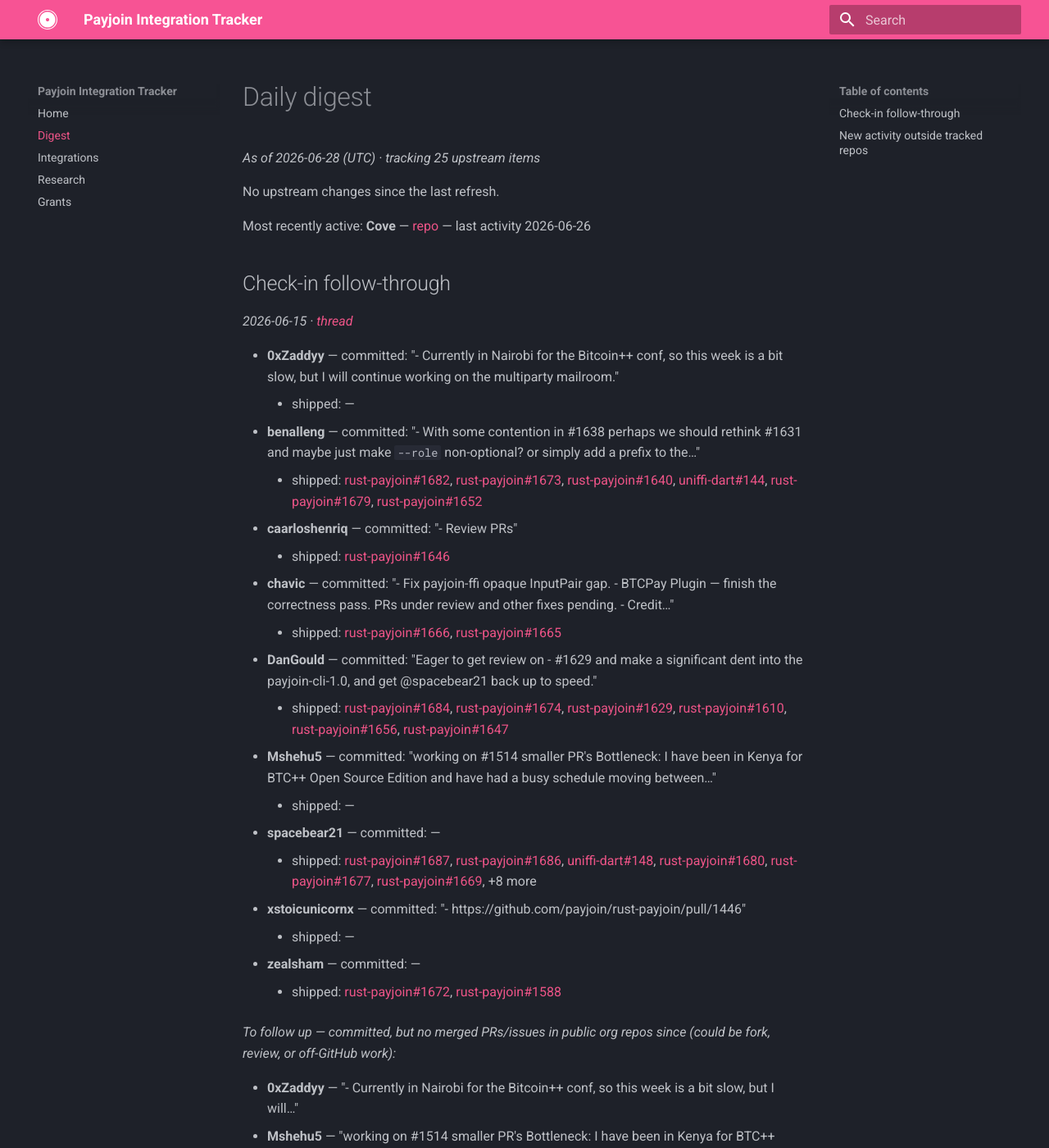
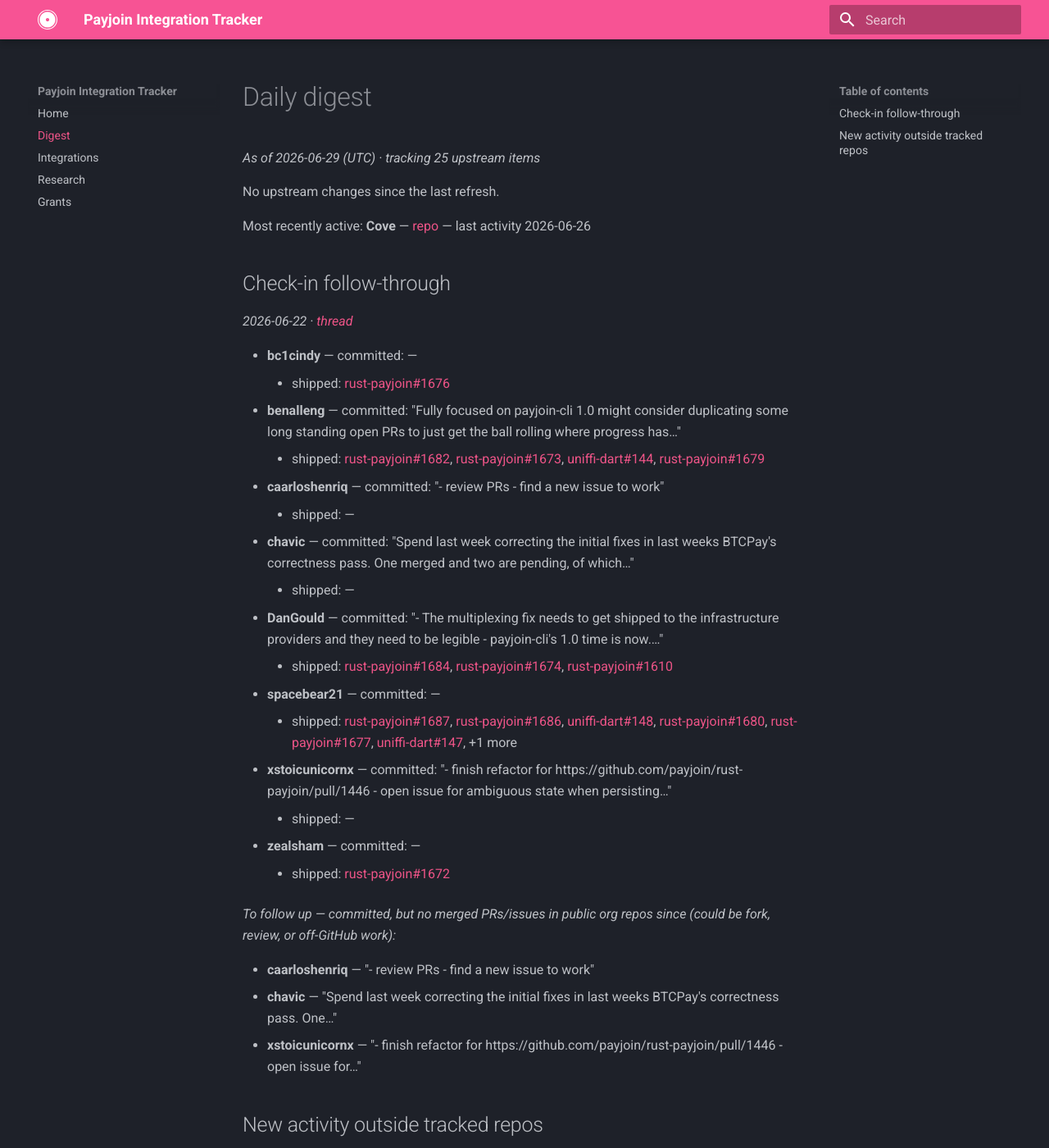
Before and after one commit to payjoin/payjoin.org, an MkDocs documentation site: the page built from docs/digest.md, in a window 1280 px wide and 1400 px high. Shown: the whole window at 82% size. Built offline with MkDocs 1.6.1 and Material for MkDocs 9.7.7, drawn with Linux system fonts in a browser that asks for light colours; some of the changed text lies outside the part shown.

Commit message:
chore: refresh tracker auto-state + digest

```diff
--- a/docs/digest.md
+++ b/docs/digest.md
@@ -1,6 +1,6 @@
 # Daily digest
 
-_As of 2026-06-28 (UTC) · tracking 25 upstream items_
+_As of 2026-06-29 (UTC) · tracking 25 upstream items_
 
 No upstream changes since the last refresh.
 
@@ -8,40 +8,39 @@ Most recently active: **Cove** — [repo](https://github.com/bitcoinppl/cove)
 
 ## Check-in follow-through
 
-_2026-06-15 · [thread](https://github.com/orgs/payjoin/discussions/1644)_
+_2026-06-22 · [thread](https://github.com/orgs/payjoin/discussions/1668)_
 
-- **0xZaddyy** — committed: "- Currently in Nairobi for the Bitcoin++ conf, so this week is a bit slow, but I will continue working on the multiparty mailroom."
+- **bc1cindy** — committed: —
+    - shipped: [rust-payjoin#1676](https://github.com/payjoin/rust-payjoin/issues/1676)
+- **benalleng** — committed: "Fully focused on payjoin-cli 1.0 might consider duplicating some long standing open PRs to just get the ball rolling where progress has…"
+    - shipped: [rust-payjoin#1682](https://github.com/payjoin/rust-payjoin/pull/1682), [rust-payjoin#1673](https://github.com/payjoin/rust-payjoin/pull/1673), [uniffi-dart#144](https://github.com/Uniffi-Dart/uniffi-dart/pull/144), [rust-payjoin#1679](https://github.com/payjoin/rust-payjoin/issues/1679)
+- **caarloshenriq** — committed: "- review PRs - find a new issue to work"
     - shipped: —
-- **benalleng** — committed: "- With some contention in #1638 perhaps we should rethink #1631 and maybe just make `--role` non-optional? or simply add a prefix to the…"
-    - shipped: [rust-payjoin#1682](https://github.com/payjoin/rust-payjoin/pull/1682), [rust-payjoin#1673](https://github.com/payjoin/rust-payjoin/pull/1673), [rust-payjoin#1640](https://github.com/payjoin/rust-payjoin/pull/1640), [uniffi-dart#144](https://github.com/Uniffi-Dart/uniffi-dart/pull/144), [rust-payjoin#1679](https://github.com/payjoin/rust-payjoin/issues/1679), [rust-payjoin#1652](https://github.com/payjoin/rust-payjoin/issues/1652)
-- **caarloshenriq** — committed: "- Review PRs"
-    - shipped: [rust-payjoin#1646](https://github.com/payjoin/rust-payjoin/pull/1646)
-- **chavic** — committed: "- Fix payjoin-ffi opaque InputPair gap. - BTCPay Plugin — finish the correctness pass. PRs under review and other fixes pending. - Credit…"
-    - shipped: [rust-payjoin#1666](https://github.com/payjoin/rust-payjoin/pull/1666), [rust-payjoin#1665](https://github.com/payjoin/rust-payjoin/pull/1665)
-- **DanGould** — committed: "Eager to get review on - #1629 and make a significant dent into the payjoin-cli-1.0, and get @spacebear21 back up to speed."
-    - shipped: [rust-payjoin#1684](https://github.com/payjoin/rust-payjoin/pull/1684), [rust-payjoin#1674](https://github.com/payjoin/rust-payjoin/pull/1674), [rust-payjoin#1629](https://github.com/payjoin/rust-payjoin/pull/1629), [rust-payjoin#1610](https://github.com/payjoin/rust-payjoin/pull/1610), [rust-payjoin#1656](https://github.com/payjoin/rust-payjoin/issues/1656), [rust-payjoin#1647](https://github.com/payjoin/rust-payjoin/issues/1647)
-- **Mshehu5** — committed: "working on #1514 smaller PR's Bottleneck: I have been in Kenya for BTC++ Open Source Edition and have had a busy schedule moving between…"
+- **chavic** — committed: "Spend last week correcting the initial fixes in last weeks BTCPay's correctness pass. One merged and two are pending, of which…"
     - shipped: —
+- **DanGould** — committed: "- The multiplexing fix needs to get shipped to the infrastructure providers and they need to be legible - payjoin-cli's 1.0 time is now.…"
+    - shipped: [rust-payjoin#1684](https://github.com/payjoin/rust-payjoin/pull/1684), [rust-payjoin#1674](https://github.com/payjoin/rust-payjoin/pull/1674), [rust-payjoin#1610](https://github.com/payjoin/rust-payjoin/pull/1610)
 - **spacebear21** — committed: —
-    - shipped: [rust-payjoin#1687](https://github.com/payjoin/rust-payjoin/pull/1687), [rust-payjoin#1686](https://github.com/payjoin/rust-payjoin/pull/1686), [uniffi-dart#148](https://github.com/Uniffi-Dart/uniffi-dart/pull/148), [rust-payjoin#1680](https://github.com/payjoin/rust-payjoin/pull/1680), [rust-payjoin#1677](https://github.com/payjoin/rust-payjoin/pull/1677), [rust-payjoin#1669](https://github.com/payjoin/rust-payjoin/pull/1669), +8 more
-- **xstoicunicornx** — committed: "- https://github.com/payjoin/rust-payjoin/pull/1446"
+    - shipped: [rust-payjoin#1687](https://github.com/payjoin/rust-payjoin/pull/1687), [rust-payjoin#1686](https://github.com/payjoin/rust-payjoin/pull/1686), [uniffi-dart#148](https://github.com/Uniffi-Dart/uniffi-dart/pull/148), [rust-payjoin#1680](https://github.com/payjoin/rust-payjoin/pull/1680), [rust-payjoin#1677](https://github.com/payjoin/rust-payjoin/pull/1677), [uniffi-dart#147](https://github.com/Uniffi-Dart/uniffi-dart/issues/147), +1 more
+- **xstoicunicornx** — committed: "- finish refactor for https://github.com/payjoin/rust-payjoin/pull/1446 - open issue for ambiguous state when persisting…"
     - shipped: —
 - **zealsham** — committed: —
-    - shipped: [rust-payjoin#1672](https://github.com/payjoin/rust-payjoin/pull/1672), [rust-payjoin#1588](https://github.com/payjoin/rust-payjoin/pull/1588)
+    - shipped: [rust-payjoin#1672](https://github.com/payjoin/rust-payjoin/pull/1672)
 
 _To follow up — committed, but no merged PRs/issues in public org repos since (could be fork, review, or off-GitHub work):_
 
-- **0xZaddyy** — "- Currently in Nairobi for the Bitcoin++ conf, so this week is a bit slow, but I will…"
-- **Mshehu5** — "working on #1514 smaller PR's Bottleneck: I have been in Kenya for BTC++ Open Source…"
-- **xstoicunicornx** — "- https://github.com/payjoin/rust-payjoin/pull/1446"
+- **caarloshenriq** — "- review PRs - find a new issue to work"
+- **chavic** — "Spend last week correcting the initial fixes in last weeks BTCPay's correctness pass. One…"
+- **xstoicunicornx** — "- finish refactor for https://github.com/payjoin/rust-payjoin/pull/1446 - open issue for…"
 
 ## New activity outside tracked repos
 
 _payjoin issues/PRs in repos we don't watch yet — triage in `data/candidates.yaml`._
 
+- [bitcoin-dot-org/Bitcoin.org](https://github.com/bitcoin-dot-org/Bitcoin.org/issues/4832) · issue · ⭐1764 · 2026-06-28 — Protect your privacy: modernizing dated sections, seeking direction on scope
+- [BlueWallet/BlueWallet](https://github.com/BlueWallet/BlueWallet/issues/3659) · issue · ⭐3228 · 2026-06-28 — Dependency Dashboard
+- [bitcoindevkit/bdk_wallet](https://github.com/bitcoindevkit/bdk_wallet/pull/297) · pr · ⭐52 · 2026-06-28 — Implement `create_psbt` for Wallet
 - [SatoshiPortal/bullbitcoin-mobile](https://github.com/SatoshiPortal/bullbitcoin-mobile/pull/2293) · pr · ⭐184 · 2026-06-27 — refactor(errors): establish user-facing error sanitization pattern (#1895)
-- [bitcoindevkit/bdk_wallet](https://github.com/bitcoindevkit/bdk_wallet/pull/297) · pr · ⭐51 · 2026-06-27 — Implement `create_psbt` for Wallet
-- [BlueWallet/BlueWallet](https://github.com/BlueWallet/BlueWallet/issues/3659) · issue · ⭐3228 · 2026-06-27 — Dependency Dashboard
 - [BoltzExchange/boltz-backend](https://github.com/BoltzExchange/boltz-backend/pull/1430) · pr · ⭐180 · 2026-06-26 — Payjoin integration
 - [SatoshiPortal/bullbitcoin-mobile](https://github.com/SatoshiPortal/bullbitcoin-mobile/pull/2041) · pr · ⭐184 · 2026-06-26 — Upgrade payjoin
 - [RGB-WG/rgb-core](https://github.com/RGB-WG/rgb-core/pull/288) · pr · ⭐222 · 2026-06-26 — Refactoring v0.11 into v0.11.1 in style of v0.12 simplifications
@@ -50,5 +49,4 @@ _payjoin issues/PRs in repos we don't watch yet — triage in `data/candidates.y
 - [alpenlabs/bitcoind-async-client](https://github.com/alpenlabs/bitcoind-async-client/issues/125) · issue · ⭐23 · 2026-06-25 — Add Wallet::send (Bitcoin Core's send RPC)
 - [SatoshiPortal/bullbitcoin-mobile](https://github.com/SatoshiPortal/bullbitcoin-mobile/pull/2326) · pr · ⭐184 · 2026-06-25 — refactor txn details screen
 - [FabricLabs/hub.fabric.pub](https://github.com/FabricLabs/hub.fabric.pub/pull/14) · pr · ⭐2 · 2026-06-25 — RC1 & Sensemaker
-- [Horus-Org/payjoin-react-native](https://github.com/Horus-Org/payjoin-react-native/issues/2) · issue · ⭐3 · 2026-06-25 — Dependency Dashboard
-- _+35 more in `data/candidates.yaml`_
+- _+36 more in `data/candidates.yaml`_
```
Also changed, not shown: 1 other file.
